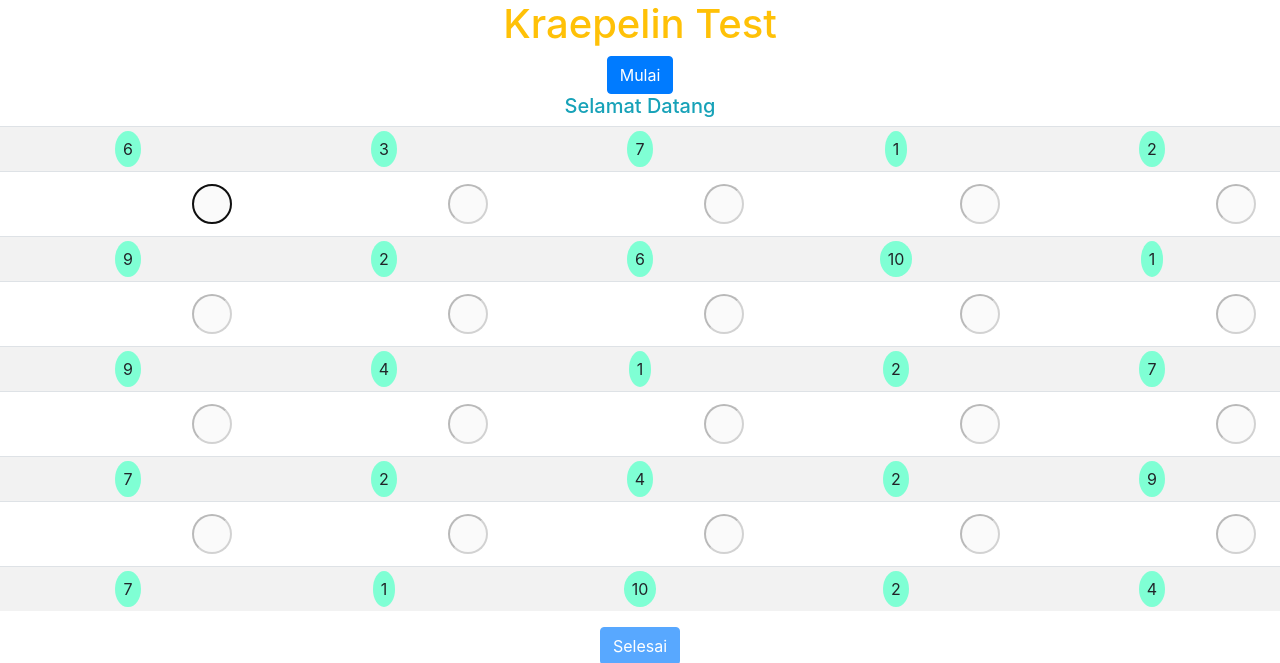
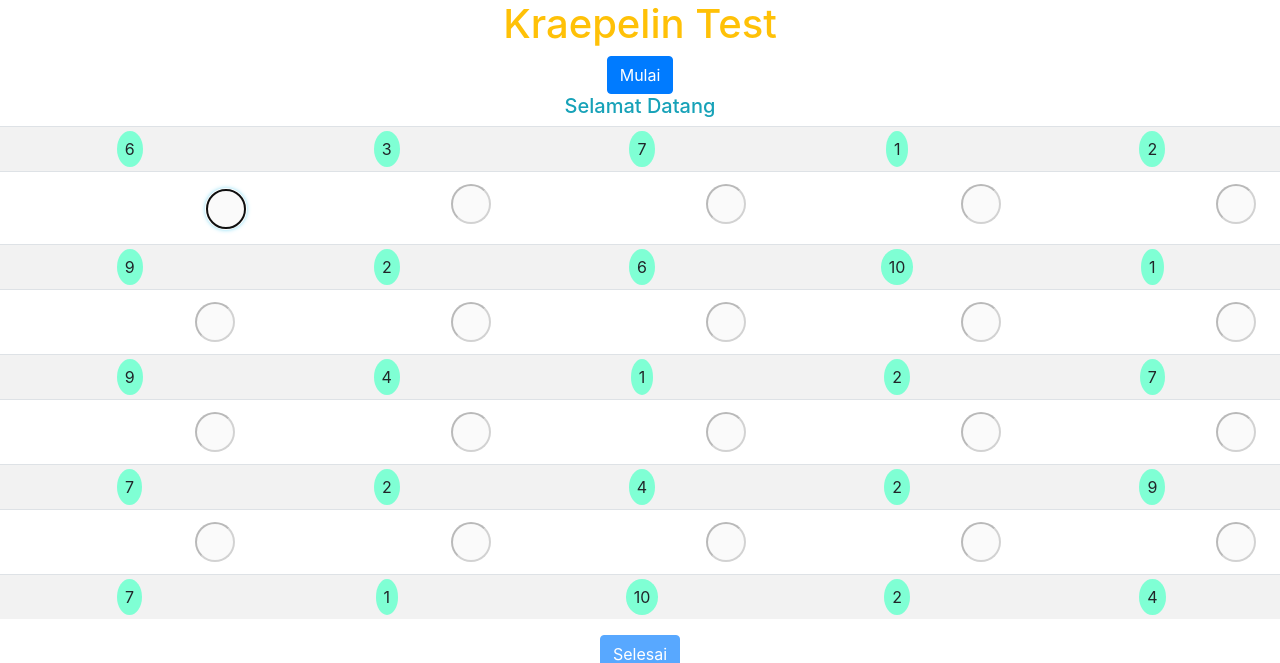
Before and after one commit to gamantha/kraepelin, a Flask app: page /test in a window 1280 px wide, with the restyled element focused. Shown: the top 663 px of the page. Run offline with Flask 2, Linux system fonts and the light colour scheme; parts of the project's set-up code (start-up, migrations or seed data) failed here and were passed over; some libraries are stand-ins or nearby versions.

Commit message:
fix style for user input

```diff
--- a/static/css/styles.css
+++ b/static/css/styles.css
@@ -15,6 +15,13 @@ h1 {
     margin-right: 5%;
 }
 
+.input-answer:focus {
+    box-shadow: 0 0 5px rgba(81, 203, 238, 1);
+    padding: 3px 0px 3px 3px;
+    margin: 5px 1px 3px 0px;
+    border: 1px solid rgba(81, 203, 238, 1);
+}
+
 .question-point {
     padding: 8px;
     text-align: center;
```
